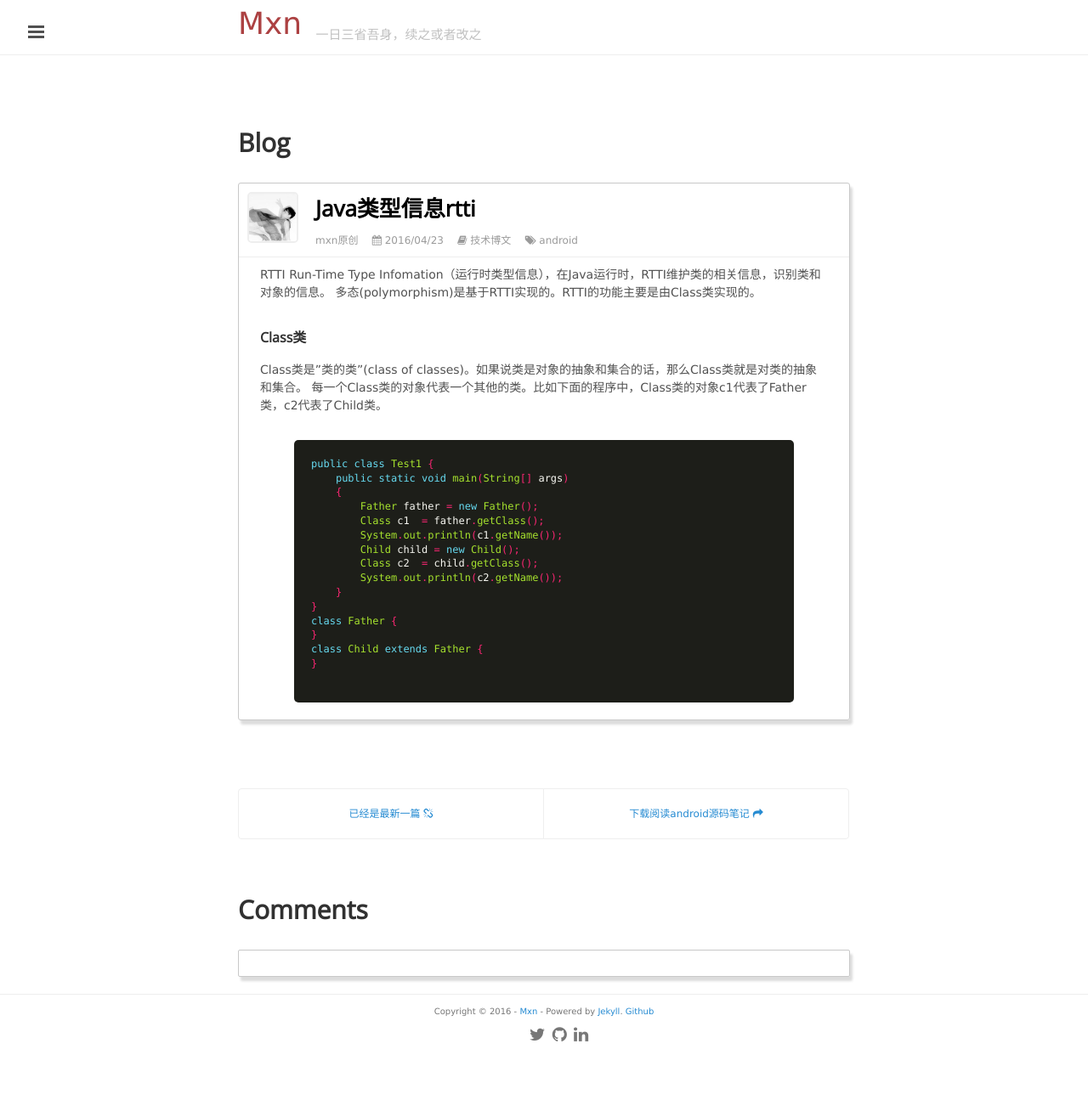
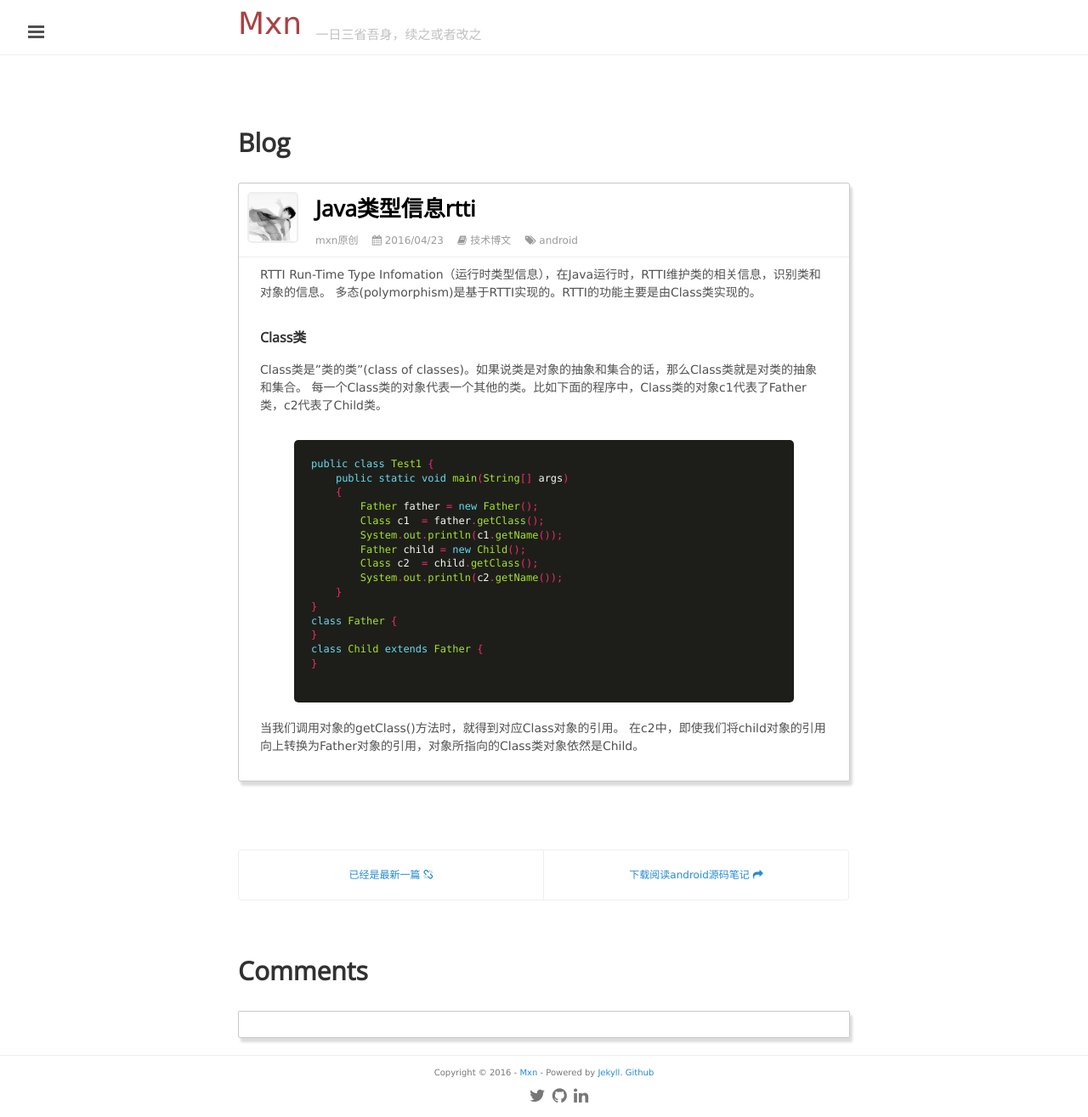
Before and after one commit to mxn21/mxn21.github.io, a Jekyll site: the page built from _posts/2016-4-23-java类型信息RTTI.md, in a window 1280 px wide. Shown: the whole page at 85% size. Built offline with Jekyll 4.4.1, drawn with Linux system fonts in a browser that asks for light colours; comment, search, counter and statistics services are not loaded; before the commit the page ends 1243 px from its top, so only the background shows below that.

Commit message:
23423243

```diff
--- a/_posts/2016-4-23-java类型信息RTTI.md
+++ b/_posts/2016-4-23-java类型信息RTTI.md
@@ -22,7 +22,7 @@
         Father father = new Father();
         Class c1  = father.getClass();
         System.out.println(c1.getName());
-        Child child = new Child();
+        Father child = new Child();
         Class c2  = child.getClass();
         System.out.println(c2.getName());
     }
@@ -32,3 +32,6 @@
 class Child extends Father {
 }
     {% endhighlight %}
+
+当我们调用对象的getClass()方法时，就得到对应Class对象的引用。
+在c2中，即使我们将child对象的引用向上转换为Father对象的引用，对象所指向的Class类对象依然是Child。
```
